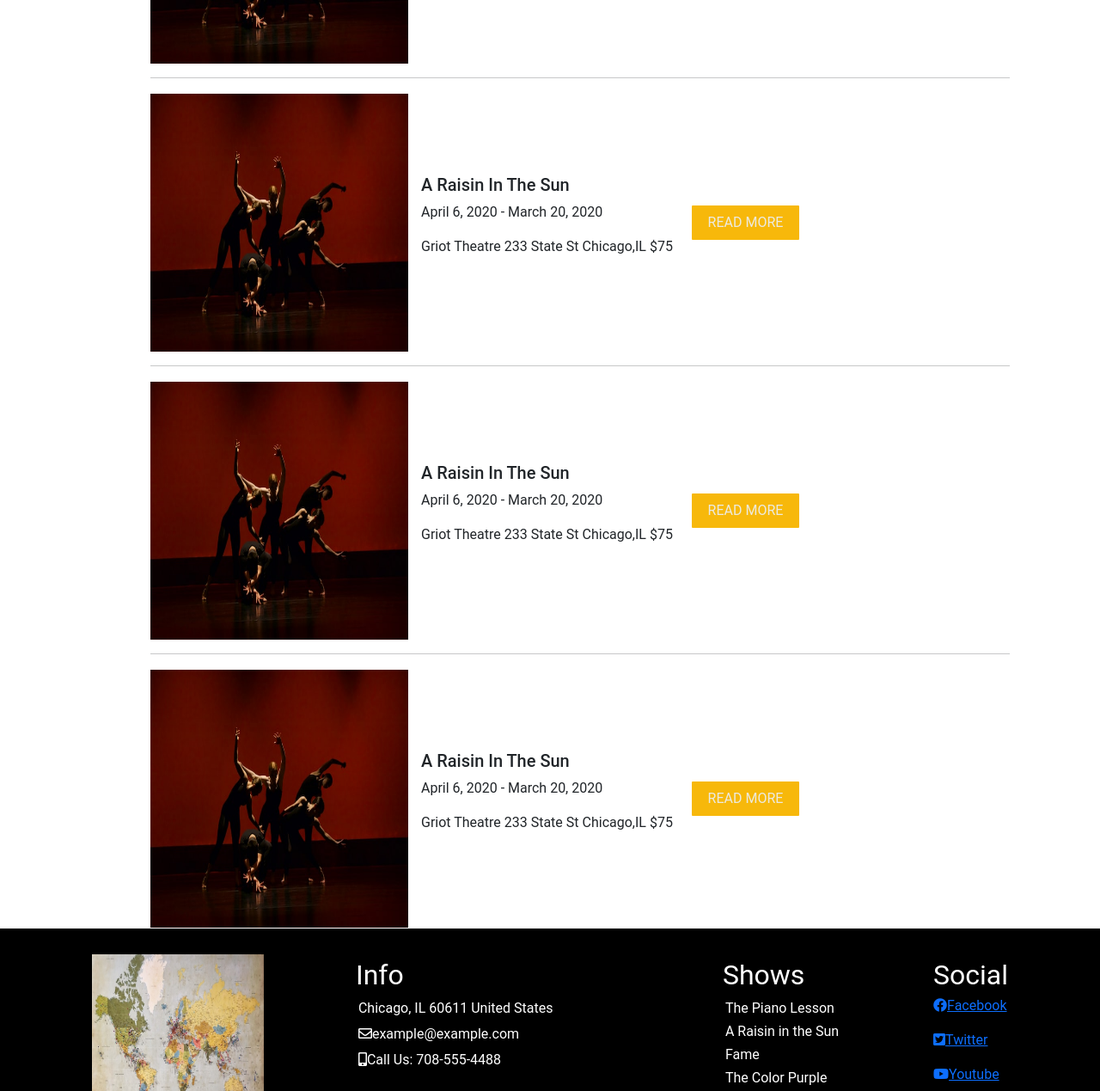
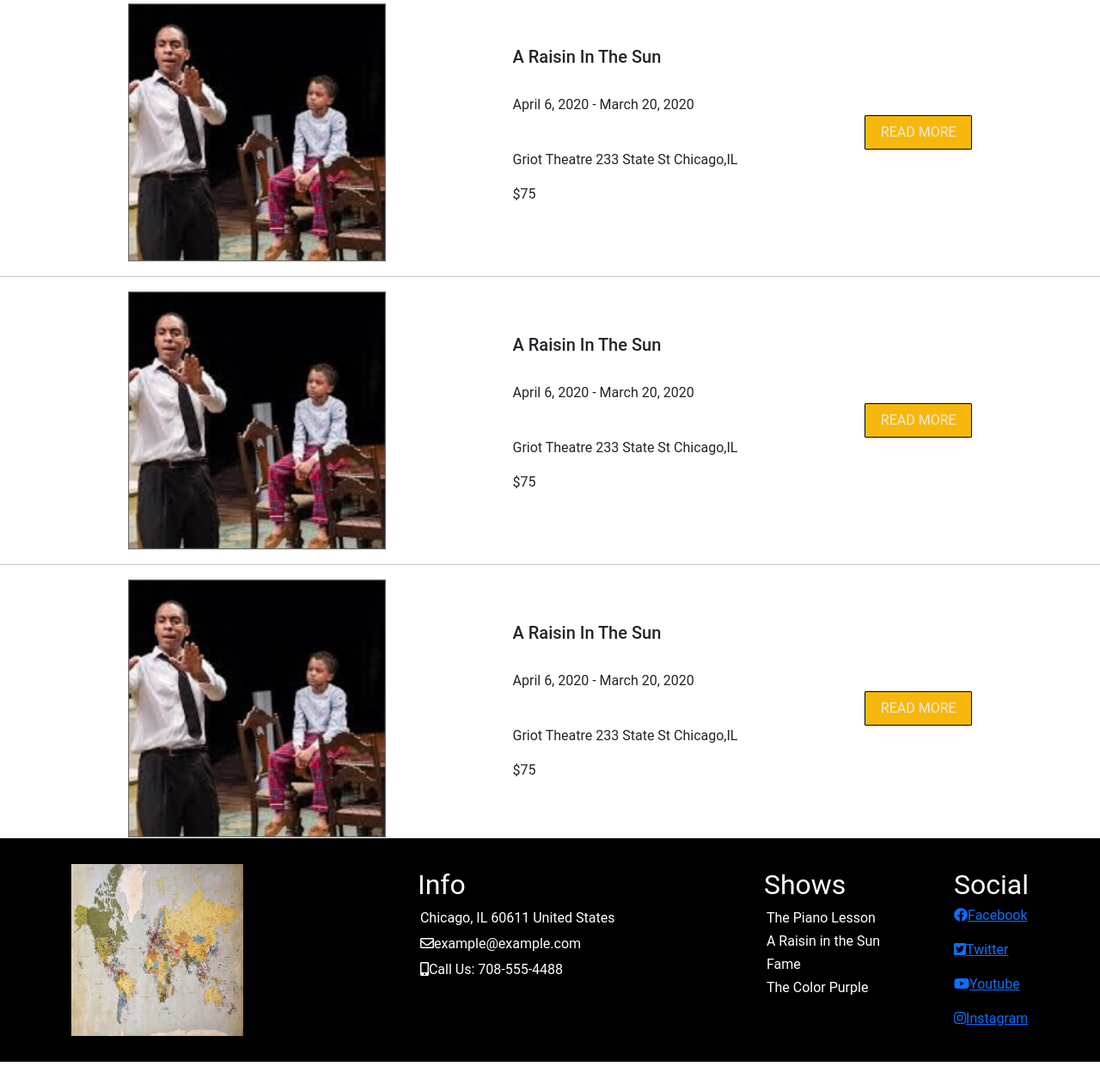
Before and after one commit to bassdavis49/Theater_Website, a plain HTML site: page index.html in a window 1280 px wide. Shown: the part 1181-2450 px from the top of the page at 86% size. After the commit the page ends 2416 px from the top, so only its background shows below. Drawn offline with nearby package versions, Linux system fonts and the light colour scheme; some icons are missing.

Commit message:
Second Commit

```diff
--- a/index.html
+++ b/index.html
@@ -14,23 +14,23 @@
 <!-- Navbar (Home, Features, Our Actors, Mission, Contact) -->
 <nav class="navbar navbar-expand-lg bg-black navbar-dark fixed-top" id="home">
     <div class="navbar-brand"><a href="#">Griot Theater</a></div>
-        <div class="navbar-container">
+        <div class="navbar-container-flex">
             <div class="collapse navbar-collapse" id="navmenu">
                 <div class="navbar-list">
                     <ul class="navbar-nav ms-auto">
-                        <li class="nav-item">
-                            <a href="#" class="nav-link">Home</a>
+                        <li class="nav-link">
+                            <a href="#home" class="nav-link">Home</a>
                         </li>
-                        <li class="nav-item">
+                        <li class="nav-link">
                             <a href="#index.html" class="nav-link">Features</a>
                         </li>
-                        <li class="nav-item">
+                        <li class="nav-link">
                            <a href="#actors" class="nav-link">Our Actors</a>
                        </li>
-                        <li class="nav-item">
+                        <li class="nav-link">
                             <a href="#mission" class="nav-link">Mission</a>
                         </li>
-                        <li class="nav-item">
+                        <li class="nav-link">
                            <a href="#contact us" class="nav-link">Contact Us</a>
                        </li>
                     </ul>
@@ -39,14 +39,14 @@
         </div>
     </nav>
 
+<!-- Main Image -->
+<section class="main-landing-page-one bg-image">
+    <div class="bg-image d-flex">
+        <img src="static/theater-image-background.png" alt="Theater curtain with backlit images of ballet dancers" class="bg-image">
+        <!-- <div class="featured">Featured Shows</div> -->
+    </div>
+</section>
 
-<!-- Main Image -->
-<section class="background-image">
-    <div>
-        <img src="static/kyle-head-p6rNTdAPbuk-unsplash.jpg" alt="Theater curtain with backlit images of ballet dancers" class="background" width="100%">
-    </div>
-    <h1>Featured Shows</h1>
-</section>
 <section>
     <div class="datebox">
         <div class="date">
@@ -56,75 +56,76 @@
         </div>
     </div>
 </section>
+
 <!-- Flyer Tiles -->
 <section class="flyer-tile" id="flyers">
     <div class="wrap-container">
-        <div class="wrapper1">
-            <div class="box-box1">
-                <img src="static/samantha-weisburg-hFTcxZFsG6g-unsplash.jpg" alt="" width="300px" height="300px">
+        <div class="container-row">
+            <div class="container-column">
+                <img src="static/a-raisin-in-the-sun-theater-1.png" alt="" width="300px" height="300px">
             </div>
-            <div class="box-box2">
-                <h5>A Raisin In The Sun</h5>
-                <p>April 6, 2020 - March 20, 2020</p>
+            <div class="container-column-2">
+                <h5>A Raisin In The Sun</h5><br>
+                <p>April 6, 2020 - March 20, 2020</p><br>
                 <p>Griot Theatre 233 State St Chicago,IL</p>
                 <p>$75</p>
             </div>
-            <div class="box-box3">
+            <div class="container-column">
                 <button class="button1" type="button">READ MORE</button>
             </div>
+        </div>
 <div class="hr-box">
-                <hr width="1000px">
+    <hr>
+</div>
+        <div class="container-row">
+            <div class="container-column">
+                <img src="static/a-raisin-in-the-sun-theater-1.png" alt="" width="300px" height="300px">
+            </div>
+            <div class="container-column-2">
+                <h5>A Raisin In The Sun</h5><br>
+                <p>April 6, 2020 - March 20, 2020</p><br>
+                <p>Griot Theatre 233 State St Chicago,IL</p>
+                <p>$75</p>
+            </div>
+            <div class="container-column">
+                <button class="button1" type="button">READ MORE</button>
             </div>
         </div>
+<div class="hr-box">
+    <hr>
 </div>
-    <div class="wrap-container">
-        <div class="wrapper1">
-            <div class="box-box1">
-                <img src="static/samantha-weisburg-hFTcxZFsG6g-unsplash.jpg" alt="" width="300px" height="300px">
+    <div class="container-row">
+        <div class="container-column">
+            <img src="static/a-raisin-in-the-sun-theater-1.png" alt="" width="300px" height="300px">
         </div>
-            <div class="box-box2">
-                <h5>A Raisin In The Sun</h5>
-                <p>April 6, 2020 - March 20, 2020</p>
-                <p>Griot Theatre 233 State St Chicago,IL $75</p>
+        <div class="container-column-2">
+            <h5>A Raisin In The Sun</h5><br>
+            <p>April 6, 2020 - March 20, 2020</p><br>
+            <p>Griot Theatre 233 State St Chicago,IL</p>
+            <p>$75</p>
         </div>
-            <div class="box-box3">
+        <div class="container-column">
             <button class="button1" type="button">READ MORE</button>
         </div>
-            <hr width="1000px">
     </div>
+<div class="hr-box">
+    <hr>
 </div>
-    <div class="wrap-container">
-        <div class="wrapper1">
-            <div class="box-box1">
-                <img src="static/samantha-weisburg-hFTcxZFsG6g-unsplash.jpg" alt="" width="300px" height="300px">
+    <div class="container-row">
+        <div class="container-column">
+            <img src="static/a-raisin-in-the-sun-theater-1.png" alt="" width="300px" height="300px">
         </div>
-            <div class="box-box2">
-                <h5>A Raisin In The Sun</h5>
-                <p>April 6, 2020 - March 20, 2020</p>
-                <p>Griot Theatre 233 State St Chicago,IL $75</p>
+        <div class="container-column-2">
+            <h5>A Raisin In The Sun</h5><br>
+            <p>April 6, 2020 - March 20, 2020</p><br>
+            <p>Griot Theatre 233 State St Chicago,IL</p>
+            <p>$75</p>
         </div>
-            <div class="box-box3">
-                <button class="button1" type="button">READ MORE</button>
-            </div>
-            <hr width="1000px">
-        </div>
-    </div>
-    <div class="wrap-container">
-        <div class="wrapper1">
-            <div class="box-box1">
-                <img src="static/samantha-weisburg-hFTcxZFsG6g-unsplash.jpg" alt="" width="300px" height="300px">
-            </div>
-            <div class="box-box2">
-                <h5>A Raisin In The Sun</h5>
-                <p>April 6, 2020 - March 20, 2020</p>
-                <p>Griot Theatre 233 State St Chicago,IL $75</p>
-            </div>
-            <div class="box-box3">
+        <div class="container-column">
             <button class="button1" type="button">READ MORE</button>
         </div>
     </div>
     </div>
-
 </section>
 
 <!-- Footer -->
--- a/style.css
+++ b/style.css
@@ -2,9 +2,14 @@
 font-family: roboto;
 }
 
-h1 {
+.featured {
+    justify-content: center;
+    align-items: center;
+    color: white;
+    font-size: 10em;
     z-index: 1;
 }
+
 .navbar-container {
 display: flex;
 flex-direction: row;
@@ -18,10 +23,12 @@ background-color: solid black;
 .navbar {
     background-color: solid black;
     text-decoration-color: black;
-    justify-content: center;
 }
 
-.background-image {
+.bg-image {
+    /* display: flex; */
+    width: 100vw;
+    height: 100vh;
     z-index: -1;
 }
 
@@ -30,7 +37,6 @@ background-color: solid black;
     justify-content: center;
     margin: 5px;
     /* width: 1200px; */
-
 }
 
 .date {
@@ -40,18 +46,29 @@ background-color: lightgray;
 justify-content: center;
 align-items: center;
 }
-.wrapper1 {
-display: grid;
-grid-template-columns: repeat(3, 300px);
+
+.wrap-container-flex {
+    display: flex;
+    flex-direction: row;
+}
+
+.container-row {
+display: flex;
+flex-direction: row;
+justify-content: space-evenly;
 align-items: center;
-justify-content: space-between;
 padding: 1px;
-padding-left: 175px;
-padding-right: 175px;
+}
+
+.container-column {
+    display: flex;
+    flex-direction: row;
+    align-items: center;
 }
 
 .hr-box {
     justify-content: center;
+    width: 100vw;
 }
 
 .button1 {
@@ -59,7 +76,7 @@ color: rgb(236, 234, 224);
 background-color: rgb(247, 184, 11);
 width: 125px;
 height: 40px;
-border: 1px;
+border: 1px solid black;
 border-radius: 1px;
 border-color: solid black;
 
@@ -82,6 +99,7 @@ footer {
 justify-content: center;
 align-items: center;
 padding-bottom: 30px;
+width: 25%;
 }
 
 
```
Also changed, not shown: static/a-raisin-in-the-sun-theater-1.png (added), static/kyle-head-p6rNTdAPbuk-unsplash.jpg (deleted), static/samantha-weisburg-hFTcxZFsG6g-unsplash (1).jpg (deleted), static/samantha-weisburg-hFTcxZFsG6g-unsplash (2).jpg (deleted), static/samantha-weisburg-hFTcxZFsG6g-unsplash.jpg (deleted), 1 other file. Lines whose indentation alone changed are shown as unchanged.
